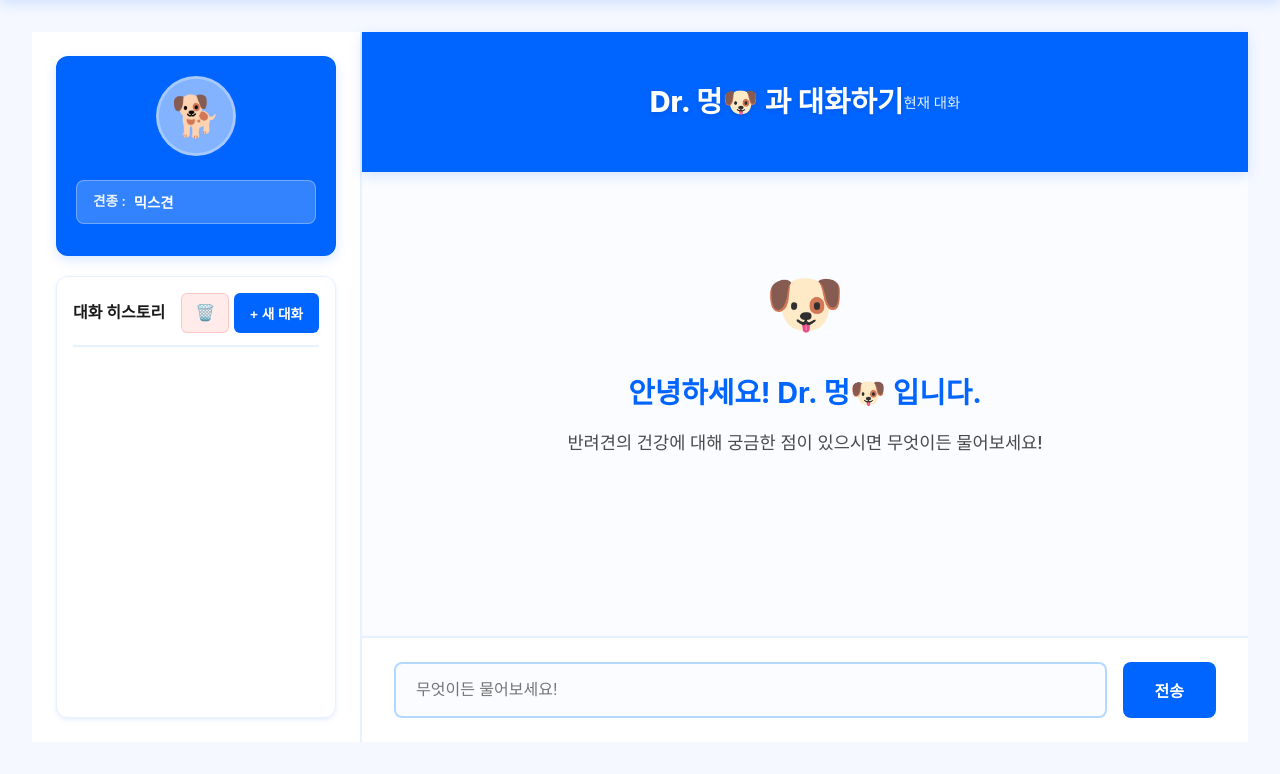
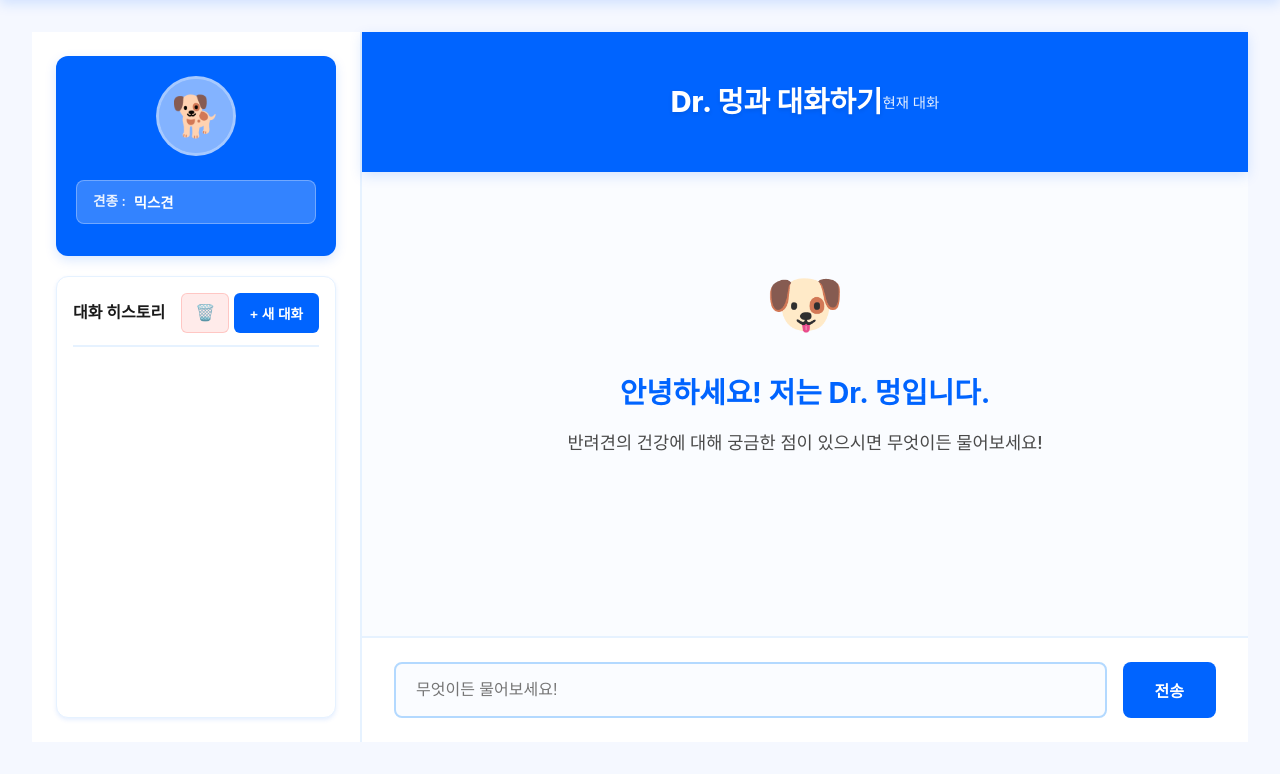
Before and after one commit to SKNETWORKS-FAMILY-AICAMP/SKN20-4th-3TEAM, a Django app: template django_frontend/templates/chat/chat_room.html in a window 1280 px wide. Shown: the part 79-853 px from the top of the page. Run offline with Django 4.2, Linux system fonts and the light colour scheme; the template is opened without the code that fills it, so the values that code supplies are empty.

Commit message:
feat: 채팅화면 문구 수정

```diff
--- a/django_frontend/templates/chat/chat_room.html
+++ b/django_frontend/templates/chat/chat_room.html
@@ -95,14 +95,14 @@
     <!-- 오른쪽: 채팅창 -->
     <div class="chat-main">
         <div class="chat-header">
-            <h2>Dr. 멍🐶 과 대화하기</h2>
+            <h2>Dr. 멍과 대화하기</h2>
             <span class="chat-subtitle">현재 대화</span>
         </div>
 
         <div class="chat-messages" id="chatMessages">
             <div class="welcome-message">
                 <div class="welcome-icon">🐶</div>
-                <h3>안녕하세요! Dr. 멍🐶 입니다.</h3>
+                <h3>안녕하세요! 저는 Dr. 멍입니다.</h3>
                 <p> 반려견의 건강에 대해 궁금한 점이 있으시면 무엇이든 물어보세요!</p>
             </div>
         </div>
@@ -324,7 +324,7 @@ function startNewChat() {
     chatMessages.innerHTML = `
         <div class="welcome-message">
             <div class="welcome-icon">🐾</div>
-            <h3>안녕하세요! 저는 {{ dog.name }}입니다.</h3>
+            <h3>안녕하세요! 저는 Dr. 멍입니다.</h3>
             <p>무엇이든 물어보세요!</p>
         </div>
     `;
```
Also changed, not shown: django_frontend/templates/chat/quick_chat.html (+4 -4 lines).
